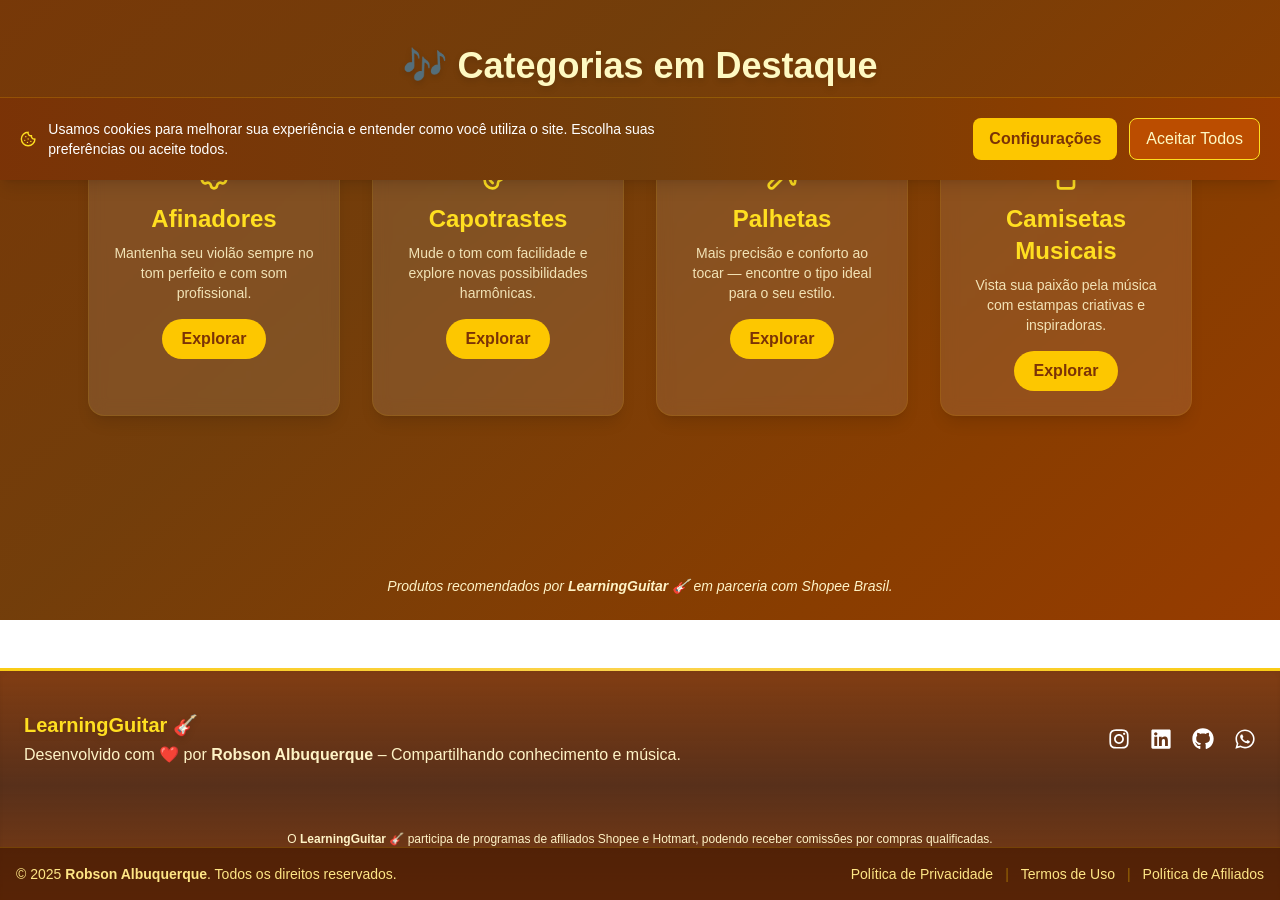
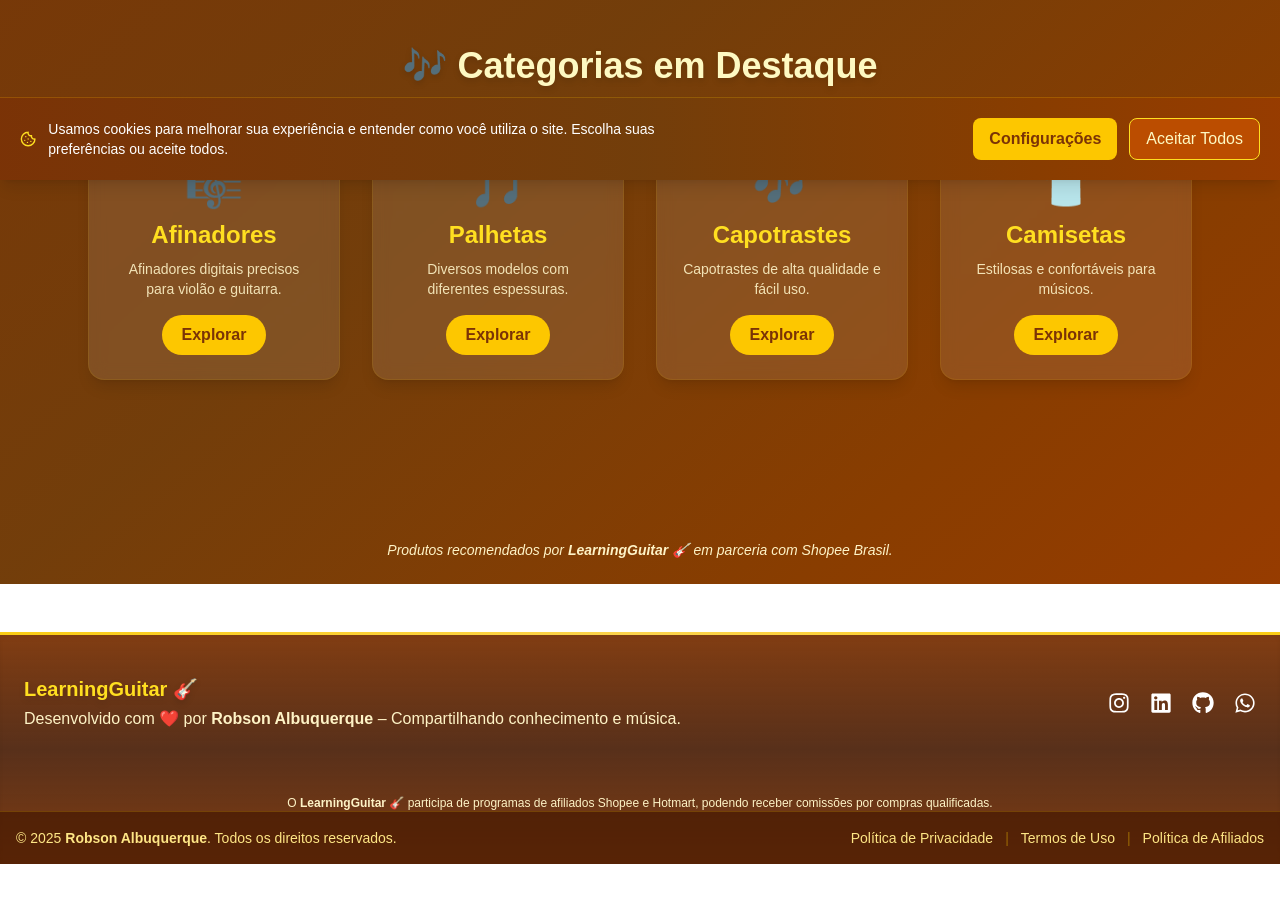
Before and after one commit to robsonalbuquerquedev/learningguitar, a Next.js app: page /loja-musical in a window 1280 px wide. Shown: the part 620-1520 px from the top of the page. After the commit the page ends 1484 px from the top, so only its background shows below. Built offline with nearby package versions, Linux system fonts and the light colour scheme.

Commit message:
update: atualizar rota loja-musical

```diff
--- a/src/app/loja-musical/page.tsx
+++ b/src/app/loja-musical/page.tsx
@@ -1,49 +1,71 @@
-"use client";
+import Image from "next/image";
+import Link from "next/link";
 
-import { motion } from "framer-motion";
-import Link from "next/link";
-import Image from "next/image";
-import { Guitar, Shirt, Pickaxe, Settings } from "lucide-react";
+export const metadata = {
+    title: "Loja Musical 🎸 | LearningGuitar",
+    description:
+        "Acessórios e produtos musicais selecionados pelo LearningGuitar. Encontre capotrastes, palhetas, afinadores, camisetas musicais e muito mais. Qualidade e segurança em parceria com Shopee Brasil.",
+    alternates: {
+        canonical: "https://aprenderviolaoonline.com.br/loja-musical"
+    },
+    keywords: [
+        "loja musical",
+        "acessórios de violão",
+        "produtos musicais",
+        "capotraste",
+        "palhetas",
+        "afinadores",
+        "camisetas musicais",
+        "LearningGuitar",
+        "acessórios para músicos",
+        "Shopee instrumentos"
+    ],
+    openGraph: {
+        title: "Loja Musical 🎸 | LearningGuitar",
+        description:
+            "Produtos musicais selecionados: palhetas, capotrastes, camisetas, afinadores e muito mais. Qualidade garantida com curadoria LearningGuitar.",
+        url: "https://aprenderviolaoonline.com.br/loja-musical",
+        type: "website",
+    }
+};
 
-export default function LojaMusical() {
+// 🔸 Categorias disponíveis (iguais ao seu código original)
 const categorias = [
     {
         nome: "Afinadores",
-            descricao: "Mantenha seu violão sempre no tom perfeito e com som profissional.",
+        descricao: "Afinadores digitais precisos para violão e guitarra.",
         href: "/loja-musical/afinadores",
-            icone: <Settings className="text-yellow-300 w-8 h-8" />,
+        icone: "🎼",
+    },
+    {
+        nome: "Palhetas",
+        descricao: "Diversos modelos com diferentes espessuras.",
+        href: "/loja-musical/palhetas",
+        icone: "🎵",
     },
     {
         nome: "Capotrastes",
-            descricao: "Mude o tom com facilidade e explore novas possibilidades harmônicas.",
+        descricao: "Capotrastes de alta qualidade e fácil uso.",
         href: "/loja-musical/capotrastes",
-            icone: <Guitar className="text-yellow-300 w-8 h-8" />,
+        icone: "🎶",
     },
     {
-            nome: "Palhetas",
-            descricao: "Mais precisão e conforto ao tocar — encontre o tipo ideal para o seu estilo.",
-            href: "/loja-musical/palhetas",
-            icone: <Pickaxe className="text-yellow-300 w-8 h-8" />,
-        },
-        {
-            nome: "Camisetas Musicais",
-            descricao: "Vista sua paixão pela música com estampas criativas e inspiradoras.",
+        nome: "Camisetas",
+        descricao: "Estilosas e confortáveis para músicos.",
         href: "/loja-musical/camisetas-musicais",
-            icone: <Shirt className="text-yellow-300 w-8 h-8" />,
+        icone: "👕",
     },
 ];
 
+export default function LojaMusicalPage() {
     return (
         <main className="min-h-screen bg-gradient-to-br from-amber-900 via-yellow-900 to-amber-800 text-white">
-            {/* 🟨 HERO SPLIT */}
+
+            {/* 🟨 HERO SPLIT — versão totalmente server-side */}
             <section className="flex flex-col md:flex-row items-center justify-between px-6 md:px-16 py-20 md:py-28 gap-10">
-                {/* 🎸 Lado esquerdo: imagem hero-loja */}
-                <motion.div
-                    initial={{ opacity: 0, x: -40 }}
-                    animate={{ opacity: 1, x: 0 }}
-                    transition={{ duration: 1, ease: "easeOut" }}
-                    className="md:w-1/2 flex justify-center"
-                >
+
+                {/* 🎸 Imagem principal */}
+                <div className="md:w-1/2 flex justify-center animate-fadeSlide">
                     <Image
                         src="/hero-loja.png"
                         alt="Loja Musical LearningGuitar"
@@ -52,15 +74,10 @@ export default function LojaMusical() {
                         className="rounded-2xl shadow-2xl border-4 border-yellow-400/70"
                         priority
                     />
-                </motion.div>
+                </div>
 
-                {/* ✨ Lado direito: texto + botão */}
-                <motion.div
-                    initial={{ opacity: 0, x: 40 }}
-                    animate={{ opacity: 1, x: 0 }}
-                    transition={{ duration: 1, ease: "easeOut" }}
-                    className="md:w-1/2 flex flex-col items-center md:items-start text-center md:text-left"
-                >
+                {/* ✨ Texto + botão */}
+                <div className="md:w-1/2 flex flex-col items-center md:items-start text-center md:text-left animate-fadeSlide">
                     <h1 className="text-4xl sm:text-5xl md:text-6xl font-extrabold text-yellow-200 drop-shadow-lg mb-4">
                         Loja Musical 🎸
                     </h1>
@@ -72,47 +89,42 @@ export default function LojaMusical() {
                         <strong>Shopee Brasil</strong>.
                     </p>
 
-                    <button
-                        onClick={() =>
-                            document
-                                .getElementById("cards-section")
-                                ?.scrollIntoView({ behavior: "smooth" })
-                        }
+                    {/* 🔗 Botão para rolar até os cards sem client-side */}
+                    <a
+                        href="#cards-section"
                         className="bg-yellow-300 text-amber-900 font-semibold px-6 py-3 rounded-full shadow-md hover:bg-yellow-400 transition-all duration-300 cursor-pointer"
                     >
                         🎵 Ver Produtos
-                    </button>
-                </motion.div>
+                    </a>
+                </div>
             </section>
 
-            {/* 🎶 TÍTULO DE TRANSIÇÃO ENTRE HERO E CARDS */}
-            <motion.h2
+            {/* 🎶 TÍTULO DE TRANSIÇÃO */}
+            <h2
                 id="cards-section"
-                initial={{ opacity: 0, y: 20 }}
-                whileInView={{ opacity: 1, y: 0 }}
-                transition={{ duration: 0.8, ease: "easeOut" }}
-                viewport={{ once: true }}
-                className="text-center text-yellow-100 text-3xl sm:text-4xl font-bold drop-shadow-md mb-12"
+                className="text-center text-yellow-100 text-3xl sm:text-4xl font-bold drop-shadow-md mb-12 animate-fadeSlide"
             >
                 🎶 Categorias em Destaque
-            </motion.h2>
+            </h2>
 
-            {/* 🎵 Cards de categorias */}
+            {/* 🎵 GRID DE CATEGORIAS */}
             <div className="grid grid-cols-1 sm:grid-cols-2 lg:grid-cols-4 gap-8 max-w-6xl mx-auto px-6 pb-24">
                 {categorias.map((cat, index) => (
-                    <motion.div
-                        key={cat.nome}
-                        initial={{ opacity: 0, y: 30 }}
-                        whileInView={{ opacity: 1, y: 0 }}
-                        transition={{ delay: index * 0.15, duration: 0.5 }}
-                        viewport={{ once: true }}
-                        className="bg-white/10 backdrop-blur-sm border border-yellow-400/10 p-6 rounded-2xl shadow-lg hover:scale-105 hover:shadow-yellow-200/10 transition-transform duration-300"
+                    <div
+                        key={index}
+                        className="bg-white/10 backdrop-blur-sm border border-yellow-400/10 p-6 rounded-2xl shadow-lg hover:scale-105 hover:shadow-yellow-200/10 transition-transform duration-300 animate-popIn"
+                        style={{ animationDelay: `${index * 0.15}s` }}
                     >
-                        <div className="flex justify-center mb-3">{cat.icone}</div>
+                        <div className="text-5xl text-center mb-3">{cat.icone}</div>
+
                         <h2 className="text-2xl font-semibold text-yellow-300 text-center mb-2">
                             {cat.nome}
                         </h2>
-                        <p className="text-sm text-center mb-4 text-amber-100/90">{cat.descricao}</p>
+
+                        <p className="text-sm text-center mb-4 text-amber-100/90">
+                            {cat.descricao}
+                        </p>
+
                         <div className="text-center">
                             <Link
                                 href={cat.href}
@@ -121,19 +133,14 @@ export default function LojaMusical() {
                                 Explorar
                             </Link>
                         </div>
-                    </motion.div>
+                    </div>
                 ))}
             </div>
 
             {/* 🔖 Rodapé */}
-            <motion.p
-                initial={{ opacity: 0 }}
-                animate={{ opacity: 1 }}
-                transition={{ delay: 1 }}
-                className="text-center text-sm text-amber-100 mt-16 italic pb-6"
-            >
+            <p className="text-center text-sm text-amber-100 mt-16 italic pb-6 animate-fadeSlide">
                 Produtos recomendados por <strong>LearningGuitar 🎸</strong> em parceria com Shopee Brasil.
-            </motion.p>
+            </p>
         </main>
     );
 }
```
Lines whose indentation alone changed are shown as unchanged.
